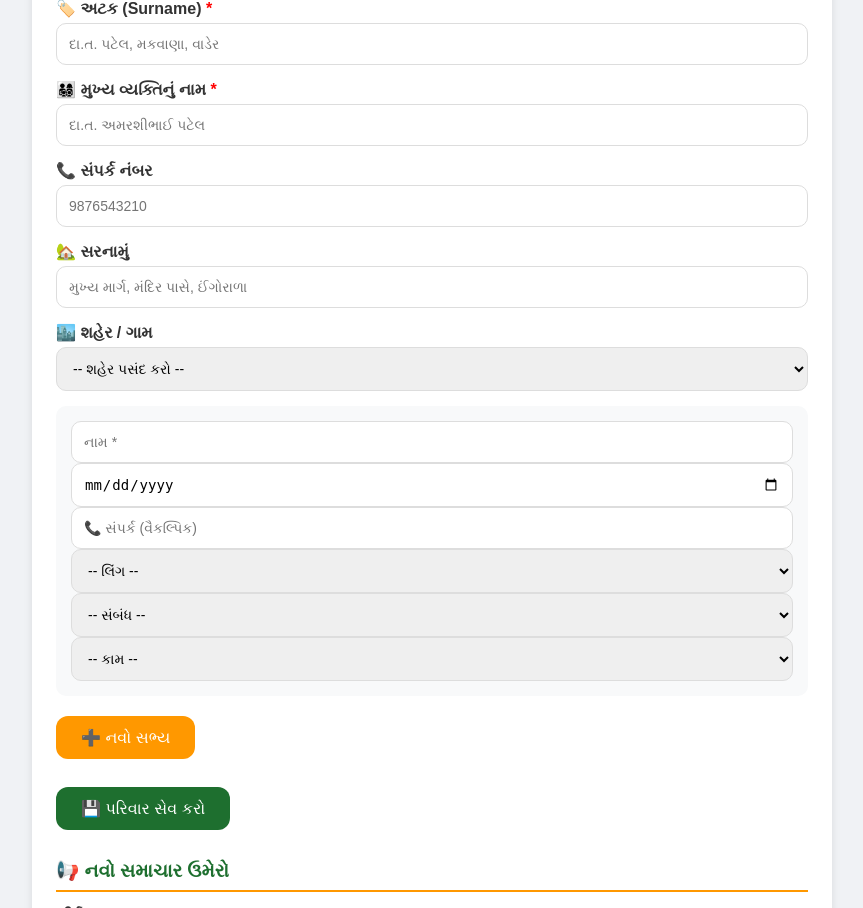
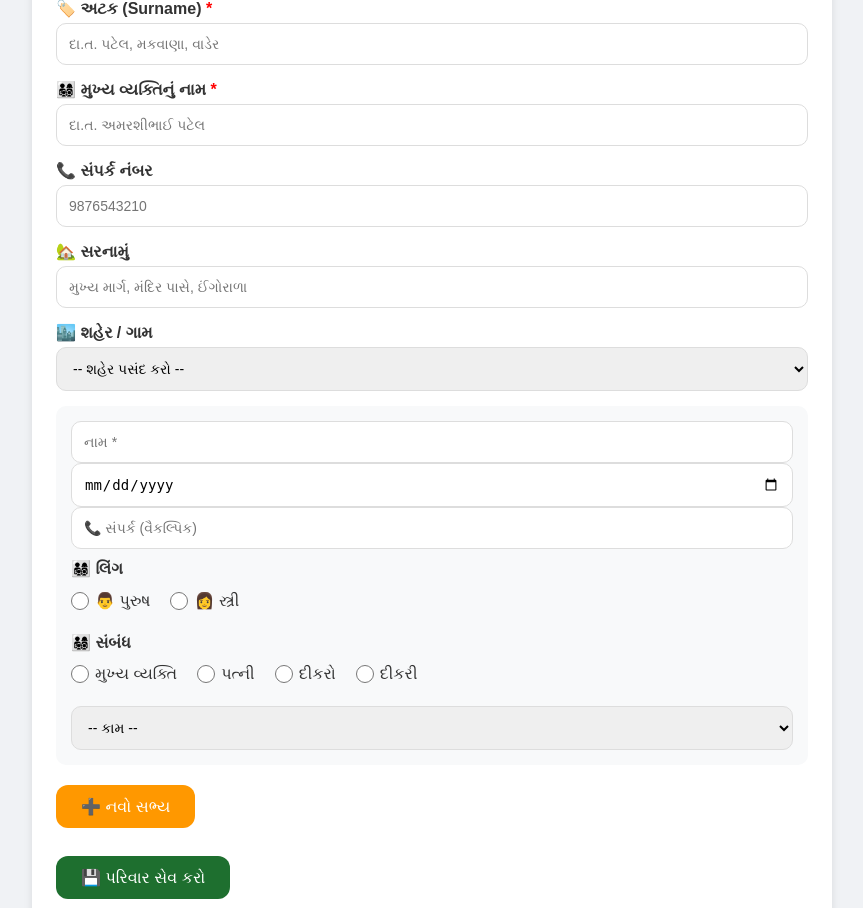
Before and after one commit to jaymedeveloper/INGORALA-DAND, a Flask app: page /admin/dashboard in a window 1280 px wide. Shown: the part 464-1372 px from the top of the page, without its empty margins (208-1071 px from the left). Run offline with Flask 3, Linux system fonts and the light colour scheme; the visitor is signed in with stand-in values (Sample User, id 1).

Commit message:
Update admin_dashboard.html

```diff
--- a/templates/admin_dashboard.html
+++ b/templates/admin_dashboard.html
@@ -82,6 +82,31 @@
             border: 1px solid #ddd;
             border-radius: 10px;
             font-size: 14px;
+        }
+
+        /* Radio Group Styles */
+        .radio-group {
+            display: flex;
+            gap: 20px;
+            align-items: center;
+            flex-wrap: wrap;
+            padding: 8px 0;
+        }
+
+        .radio-group label {
+            display: inline-flex;
+            align-items: center;
+            gap: 6px;
+            font-weight: normal;
+            cursor: pointer;
+            margin-bottom: 0;
+        }
+
+        .radio-group input[type="radio"] {
+            width: 18px;
+            height: 18px;
+            margin: 0;
+            cursor: pointer;
         }
 
         textarea {
@@ -258,6 +283,11 @@
             font-size: 11px;
             color: #999;
         }
+
+        .city-other {
+            background: #fff3cd;
+            border-color: #ff9800;
+        }
     </style>
 </head>
 
@@ -316,7 +346,6 @@
             </table>
 
             <!-- ===== ADD FAMILY FORM ===== -->
-            <!-- ===== ADD FAMILY FORM ===== -->
             <h3 style="margin-top:30px;">➕ નવો પરિવાર ઉમેરો</h3>
             <form id="familyForm" action="/admin/add_family" method="POST">
                 <div class="form-group">
@@ -336,7 +365,7 @@
                     <input type="text" name="address" placeholder="મુખ્ય માર્ગ, મંદિર પાસે, ઈંગોરાળા">
                 </div>
 
-                <!-- 👇 CITY DROPDOWN WITH "અન્ય" OPTION -->
+                <!-- CITY DROPDOWN WITH "અન્ય" OPTION -->
                 <div class="form-group">
                     <label>🏙️ શહેર / ગામ</label>
                     <select name="city" id="citySelect" onchange="toggleOtherCity()">
@@ -355,24 +384,38 @@
                     </div>
                 </div>
 
-                <!-- Rest of the form -->
+                <!-- Members Container -->
                 <div id="membersContainer">
                     <div class="member-row" data-index="0">
                         <input type="text" name="member_name_0" placeholder="નામ *" required>
                         <input type="date" name="member_dob_0" placeholder="જન્મ તારીખ">
                         <input type="tel" name="member_contact_0" placeholder="📞 સંપર્ક (વૈકલ્પિક)">
-                        <select name="member_gender_0">
-                            <option value="" hidden>-- લિંગ --</option>
-                            <option value="પુરુષ">👨 પુરુષ</option>
-                            <option value="સ્ત્રી">👩 સ્ત્રી</option>
-                        </select>
-                        <select name="member_relation_0">
-                            <option value="" hidden>-- સંબંધ --</option>
-                            <option value="મુખ્ય વ્યક્તિ">મુખ્ય વ્યક્તિ</option>
-                            <option value="પત્ની">પત્ની</option>
-                            <option value="દીકરો">દીકરો</option>
-                            <option value="દીકરી">દીકરી</option>
-                        </select>
+
+                        <!-- GENDER - RADIO BUTTONS -->
+                        <div class="form-group" style="margin-top:10px;">
+                            <label>👨‍👩‍👧‍👦 લિંગ</label>
+                            <div class="radio-group">
+                                <label>
+                                    <input type="radio" name="member_gender_0" value="પુરુષ"> 👨 પુરુષ
+                                </label>
+                                <label>
+                                    <input type="radio" name="member_gender_0" value="સ્ત્રી"> 👩 સ્ત્રી
+                                </label>
+                            </div>
+                        </div>
+
+                        <!-- RELATION - RADIO BUTTONS -->
+                        <div class="form-group" style="margin-top:10px;">
+                            <label>👨‍👩‍👧‍👦 સંબંધ</label>
+                            <div class="radio-group">
+                                <label><input type="radio" name="member_relation_0" value="મુખ્ય વ્યક્તિ"> મુખ્ય વ્યક્તિ</label>
+                                <label><input type="radio" name="member_relation_0" value="પત્ની"> પત્ની</label>
+                                <label><input type="radio" name="member_relation_0" value="દીકરો"> દીકરો</label>
+                                <label><input type="radio" name="member_relation_0" value="દીકરી"> દીકરી</label>
+                            </div>
+                        </div>
+
+                        <!-- WORK DROPDOWN -->
                         <select name="member_work_0" class="work-select" onchange="toggleOtherWork(this)">
                             <option value="" hidden>-- કામ --</option>
                             {% for work in works %}
@@ -393,8 +436,6 @@
                 <br><br>
                 <button type="submit" onclick="prepareSubmit()">💾 પરિવાર સેવ કરો</button>
             </form>
-
-
 
             <!-- ===== ADD NOTICE FORM ===== -->
             <h3 style="margin-top:30px;">📢 નવો સમાચાર ઉમેરો</h3>
@@ -425,8 +466,7 @@
                     <tr>
                         <td>
                             <div class="notice-title">{{ notice.title }}</div>
-                            <div class="notice-content">{{ notice.content[:80] }}{% if notice.content|length > 80
-                                %}...{% endif %}</div>
+                            <div class="notice-content">{{ notice.content[:80] }}{% if notice.content|length > 80 %}...{% endif %}</div>
                         </td>
                         <td class="notice-admin">
                             👤 {{ notice.admin_name or 'અજ્ઞાત' }}
@@ -450,8 +490,7 @@
     </div>
 
     <script>
-
-
+        let memberIndex = 1;
 
         // ===== TOGGLE OTHER CITY FIELD =====
         function toggleOtherCity() {
@@ -465,28 +504,7 @@
             }
         }
 
-        // Handle form submission for city
-        const familyForm = document.getElementById('familyForm');
-        if (familyForm) {
-            familyForm.addEventListener('submit', function (e) {
-                const citySelect = document.getElementById('citySelect');
-                const cityOther = document.getElementById('cityOther');
-
-                if (citySelect && citySelect.value === 'અન્ય' && cityOther && cityOther.value.trim() !== '') {
-                    // Disable select so it doesn't submit
-                    citySelect.disabled = true;
-                    // The city_other value will be sent as 'city_other'
-                    // We'll handle it in app.py
-                }
-            });
-        }
-
-        // Rest of your existing JavaScript functions (addMember, removeMember, prepareSubmit, toggleOtherWork, etc.)
-
-
-
-        let memberIndex = 1;
-
+        // ===== TOGGLE OTHER WORK FIELD =====
         function toggleOtherWork(selectElement) {
             const row = selectElement.closest('.member-row');
             const otherDiv = row.querySelector('.other-work-input');
@@ -497,6 +515,7 @@
             }
         }
 
+        // ===== ADD NEW MEMBER =====
         function addMember() {
             const container = document.getElementById('membersContainer');
             const newDiv = document.createElement('div');
@@ -506,18 +525,25 @@
                 <input type="text" name="member_name_${memberIndex}" placeholder="નામ *" required>
                 <input type="date" name="member_dob_${memberIndex}" placeholder="જન્મ તારીખ">
                 <input type="tel" name="member_contact_${memberIndex}" placeholder="📞 સંપર્ક (વૈકલ્પિક)">
-                <select name="member_gender_${memberIndex}">
-                    <option value="" hidden>-- લિંગ --</option>
-                    <option value="પુરુષ">👨 પુરુષ</option>
-                    <option value="સ્ત્રી">👩 સ્ત્રી</option>
-                </select>
-                <select name="member_relation_${memberIndex}">
-                    <option value="" hidden>-- સંબંધ --</option>
-                    <option value="મુખ્ય વ્યક્તિ">મુખ્ય વ્યક્તિ</option>
-                    <option value="પત્ની">પત્ની</option>
-                    <option value="દીકરો">દીકરો</option>
-                    <option value="દીકરી">દીકરી</option>
-                </select>
+
+                <div class="form-group" style="margin-top:10px;">
+                    <label>👨‍👩‍👧‍👦 લિંગ</label>
+                    <div class="radio-group">
+                        <label><input type="radio" name="member_gender_${memberIndex}" value="પુરુષ"> 👨 પુરુષ</label>
+                        <label><input type="radio" name="member_gender_${memberIndex}" value="સ્ત્રી"> 👩 સ્ત્રી</label>
+                    </div>
+                </div>
+
+                <div class="form-group" style="margin-top:10px;">
+                    <label>👨‍👩‍👧‍👦 સંબંધ</label>
+                    <div class="radio-group">
+                        <label><input type="radio" name="member_relation_${memberIndex}" value="મુખ્ય વ્યક્તિ"> મુખ્ય વ્યક્તિ</label>
+                        <label><input type="radio" name="member_relation_${memberIndex}" value="પત્ની"> પત્ની</label>
+                        <label><input type="radio" name="member_relation_${memberIndex}" value="દીકરો"> દીકરો</label>
+                        <label><input type="radio" name="member_relation_${memberIndex}" value="દીકરી"> દીકરી</label>
+                    </div>
+                </div>
+
                 <select name="member_work_${memberIndex}" class="work-select" onchange="toggleOtherWork(this)">
                     <option value="" hidden>-- કામ --</option>
                     {% for work in works %}
@@ -534,10 +560,12 @@
             memberIndex++;
         }
 
+        // ===== REMOVE MEMBER =====
         function removeMember(btn) {
             btn.parentElement.remove();
         }
 
+        // ===== PREPARE SUBMIT - COLLECT ALL MEMBERS DATA =====
         function prepareSubmit() {
             const members = [];
             const rows = document.querySelectorAll('.member-row');
@@ -552,12 +580,20 @@
                         }
                     }
 
+                    // Get selected gender from radio buttons
+                    const genderRadio = row.querySelector('input[name^="member_gender_"]:checked');
+                    const gender = genderRadio ? genderRadio.value : '';
+
+                    // Get selected relation from radio buttons
+                    const relationRadio = row.querySelector('input[name^="member_relation_"]:checked');
+                    const relation = relationRadio ? relationRadio.value : '';
+
                     members.push({
                         name: name,
                         dob: row.querySelector('input[name^="member_dob_"]')?.value || '',
                         contact: row.querySelector('input[name^="member_contact_"]')?.value || '',
-                        gender: row.querySelector('select[name^="member_gender_"]')?.value || '',
-                        relation: row.querySelector('select[name^="member_relation_"]')?.value || '',
+                        gender: gender,
+                        relation: relation,
                         work: work || ''
                     });
                 }
@@ -566,6 +602,19 @@
             document.getElementById('membersCount').value = members.length;
         }
 
+        // Handle form submission for city
+        const familyForm = document.getElementById('familyForm');
+        if (familyForm) {
+            familyForm.addEventListener('submit', function (e) {
+                const citySelect = document.getElementById('citySelect');
+                const cityOther = document.getElementById('cityOther');
+                if (citySelect && citySelect.value === 'અન્ય' && cityOther && cityOther.value.trim() !== '') {
+                    citySelect.disabled = true;
+                }
+            });
+        }
+
+        // Hide remove button for first member
         const firstRemoveBtn = document.querySelector('.remove-member');
         if (firstRemoveBtn) {
             firstRemoveBtn.style.display = 'none';
```
